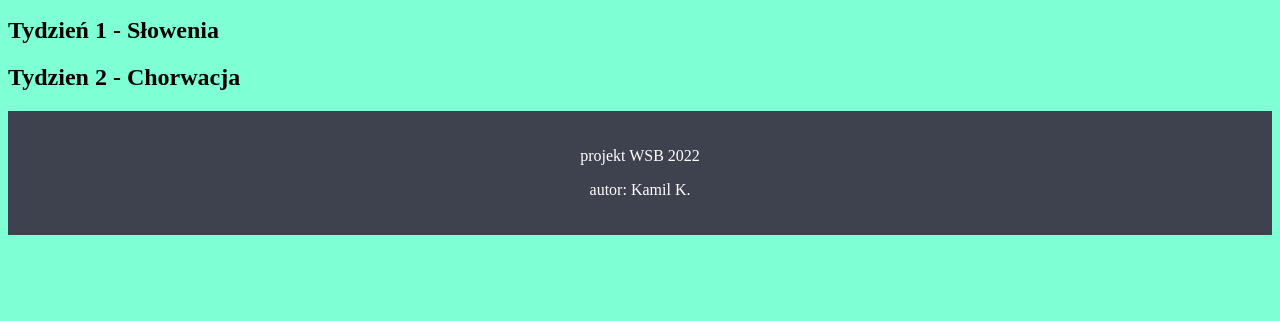
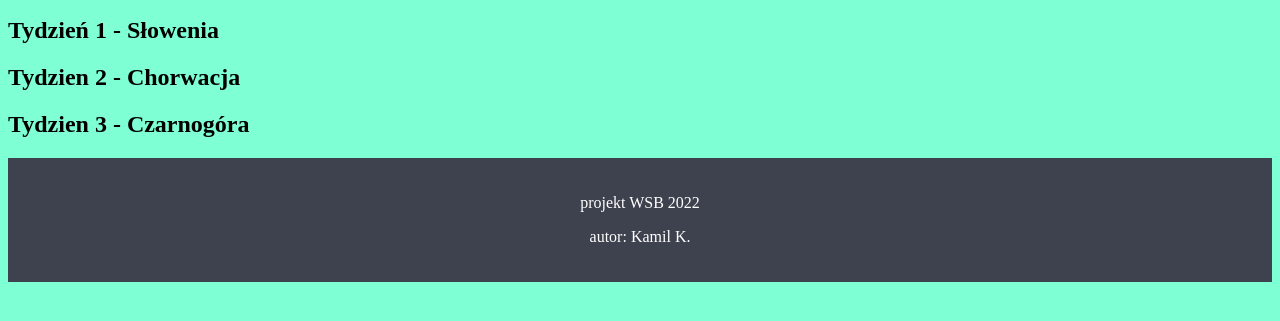
Before and after one commit to kamilkoralewski/PierwszyProjekt, a plain HTML site: page index.html in a window 1280 px wide. Shown: the part 101-422 px from the top of the page. Drawn offline with Linux system fonts and the light colour scheme.

Commit message:
dodaj czarnogóra

```diff
--- a/index.html
+++ b/index.html
@@ -32,6 +32,13 @@
     <section class="Chorwacja">
         <h2>Tydzien 2 - Chorwacja</h2>
     </section>
+    <section class="czarnogóra">
+        <h2>
+            Tydzien 3 - Czarnogóra
+        </h2>
+    </section>
+
+
 
     <footer>
         <p>projekt WSB 2022</p>
```
